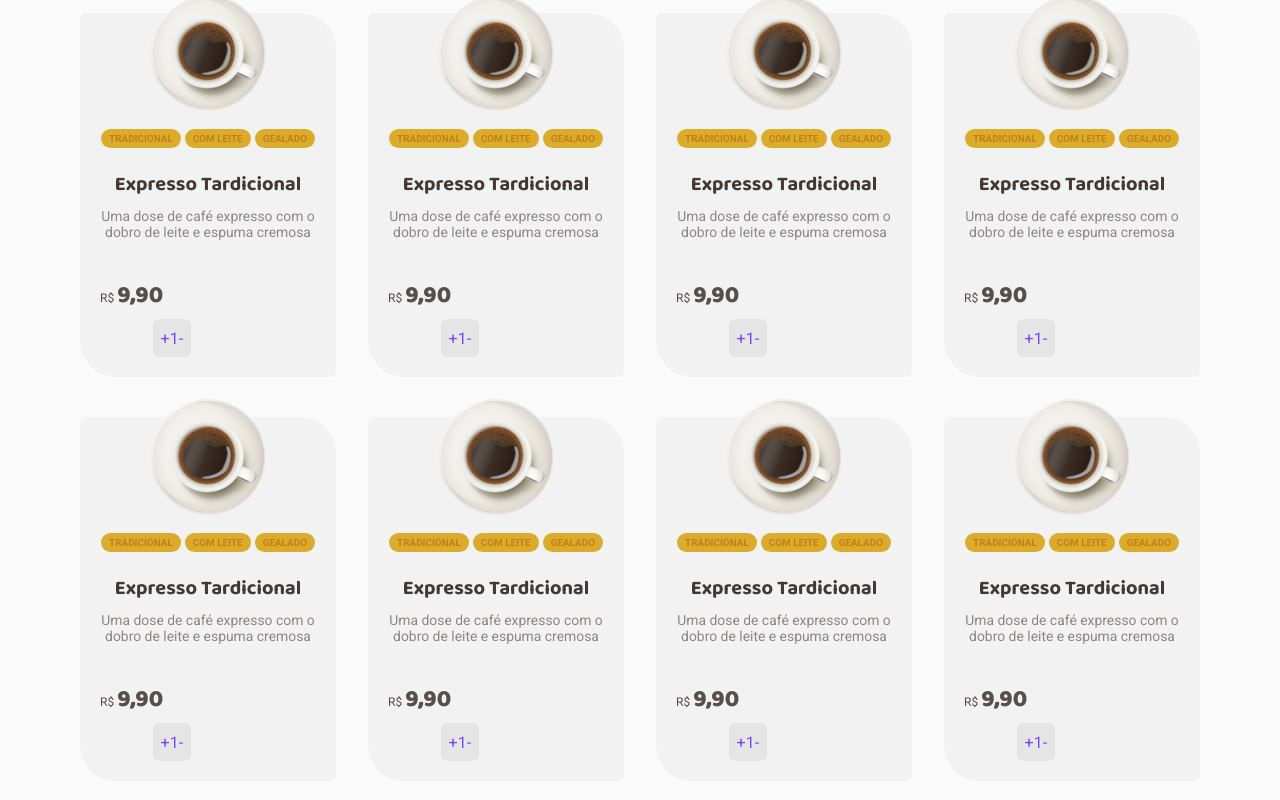
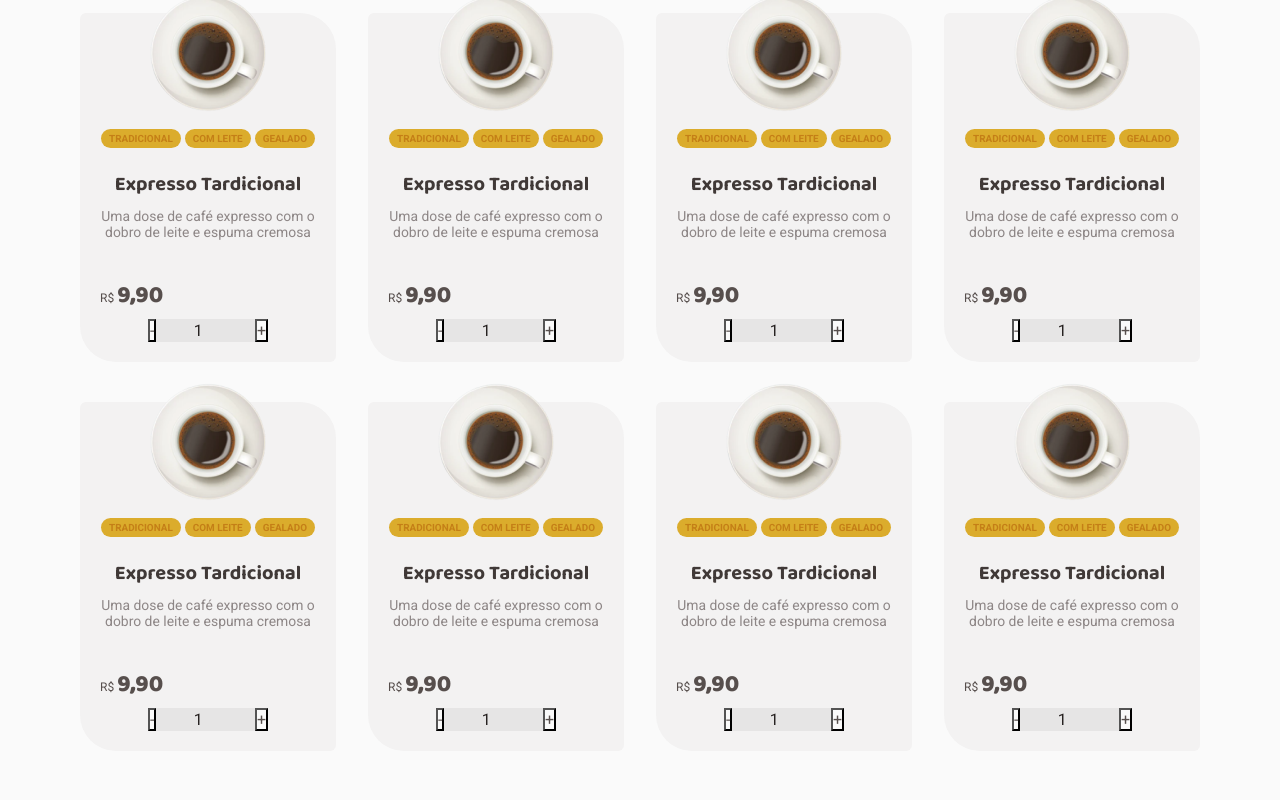
Before and after one commit to LidianeDiniz/Projeto-Coffe-Delivery, a React (Vite) app in the folder coffee-delivery/: page / in a window 1280 px wide. Shown: the part 774-1574 px from the top of the page. Built offline with nearby package versions, Linux system fonts and the light colour scheme.

Commit message:
Create Button Actions Counter

```diff
--- a/coffee-delivery/src/components/ButtonCounterActions/index.tsx
+++ b/coffee-delivery/src/components/ButtonCounterActions/index.tsx
@@ -2,7 +2,9 @@ import { ButtoncounterContainer } from './styles';
 export function ButtonCounterActions(){
     return(
         <ButtoncounterContainer>
-
+            <button>-</button>
+            <input type="number" value={1} />
+            <button>+</button>
         </ButtoncounterContainer>
     )
 }
--- a/coffee-delivery/src/components/ButtonCounterActions/styles.ts
+++ b/coffee-delivery/src/components/ButtonCounterActions/styles.ts
@@ -1,6 +1,23 @@
 import styled from "styled-components";
 
-export const ButtoncounterContainer = styled.button`
 
 
-`;
+export const ButtoncounterContainer= styled.div`
+  flex: 1;
+  background: ${(props)=> props.theme["base-button"]};
+  display: flex;
+  align-items: center;
+  justify-content: space-between;
+  gap: 4px;
+  border-radius: 6px;
+
+  input {
+    text-align: center;
+    width: 100%;
+    background: none;
+    border: none;
+    color: ${(props)=> props.theme["base-title"]};
+
+    &:focus {
+      outline: none;
+    }}`
--- a/coffee-delivery/src/pages/Home/components/CoffeeCards/index.tsx
+++ b/coffee-delivery/src/pages/Home/components/CoffeeCards/index.tsx
@@ -1,5 +1,6 @@
 import {  CardPrice, CoffeeCardContainer, CounterActions, Description, Name, Tags, } from "./styled";
 import arabic from '../../../../../public/arabic.png';
+import { ButtonCounterActions } from "../../../../components/ButtonCounterActions";
 
 export function CoffeeCards(){
     return(
@@ -21,11 +22,8 @@ export function CoffeeCards(){
            </CardPrice>
 
            <CounterActions>
-           <button>
-            <span>+</span>
-            <span>1</span>
-            <span>-</span>
-           </button>
+          <ButtonCounterActions/>
+
 
            </CounterActions>
 
```
